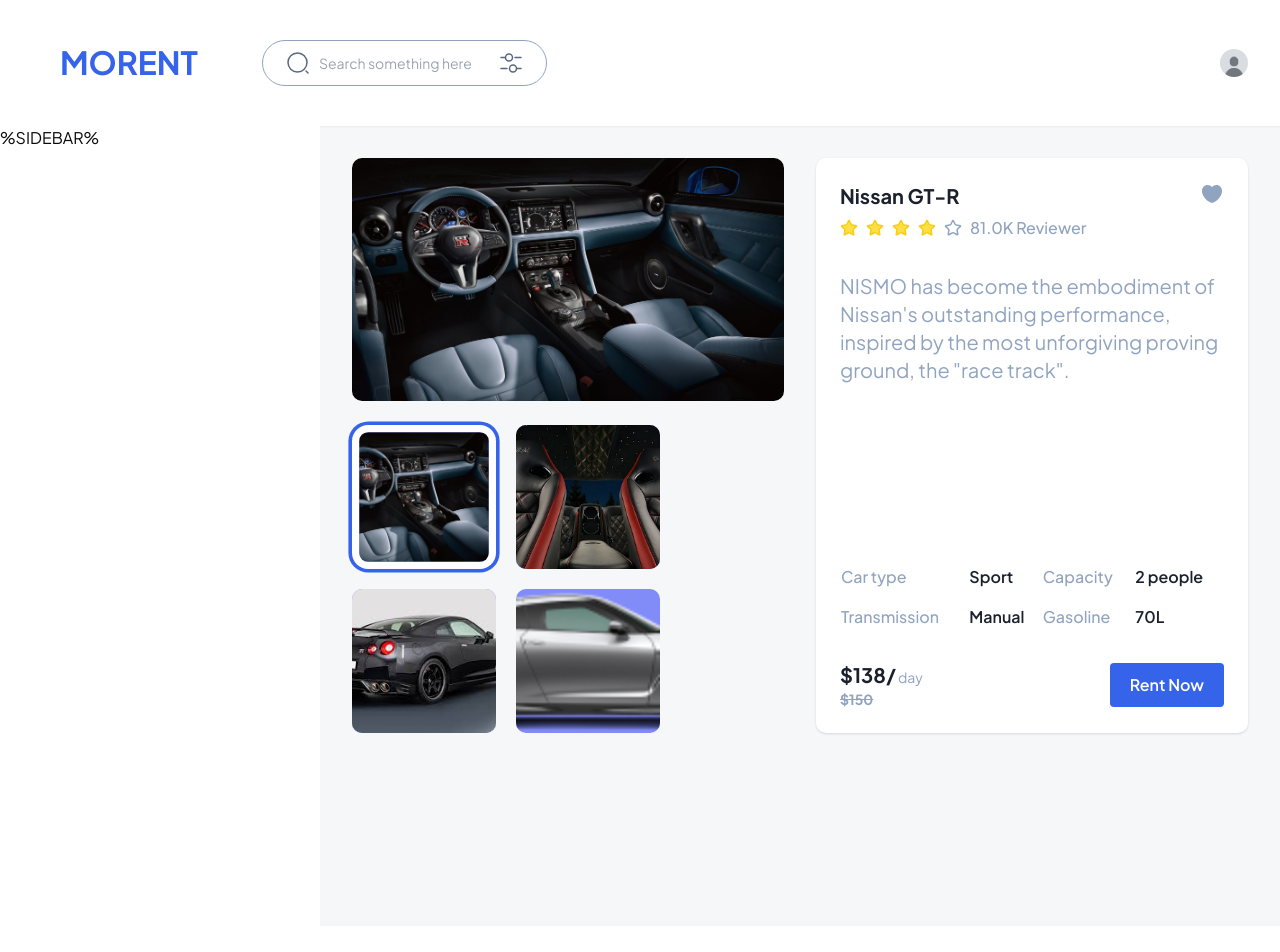
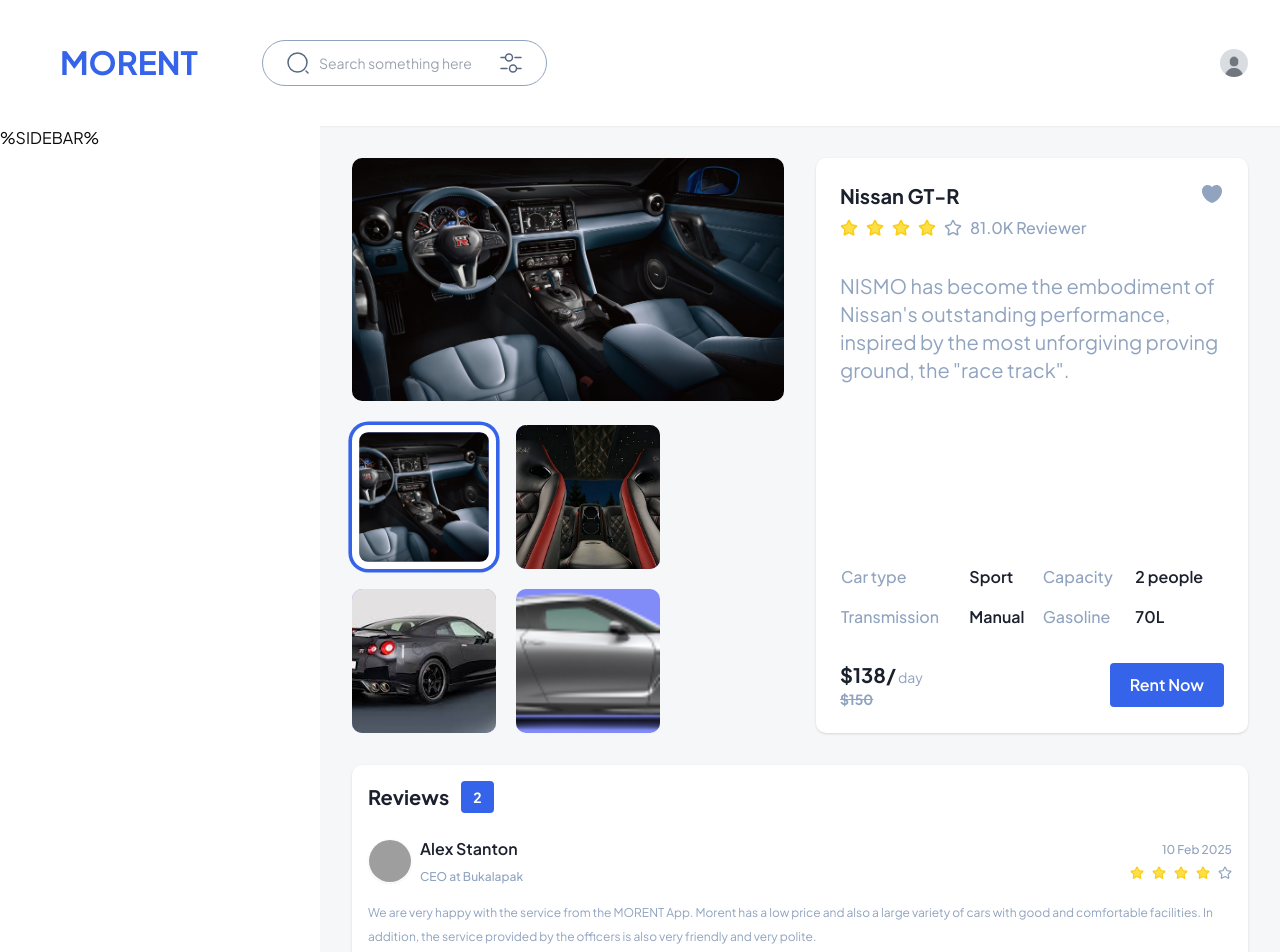
Before and after one commit to Ahmedd26/car-rental-agency, a Next.js app: page /cars/1 in a window 1280 px wide. Shown: the top 952 px of the page. Built offline with nearby package versions, Linux system fonts and the light colour scheme; grey boxes are pictures that could not be loaded.

Commit message:
`Added CarReviewsSection component to page and its related components`

```diff
--- /dev/null
+++ b/app/_components/carDetails/CarReviewsCard.tsx
@@ -0,0 +1,14 @@
+import { IReview } from "@/types/review";
+import ReviewCardBody from "@/app/_components/carDetails/ReviewCardBody";
+import ReviewCardHeader from "@/app/_components/carDetails/ReviewCardHeader";
+interface Props {
+  review: IReview;
+}
+export default function CarReviewsCard({ review }: Props) {
+  return (
+    <div>
+      <ReviewCardHeader review={review} />
+      <ReviewCardBody className="mt-4" body={review.review} />
+    </div>
+  );
+}
--- /dev/null
+++ b/app/_components/carDetails/CarReviewsSection.tsx
@@ -0,0 +1,49 @@
+import CarReviewsCard from "@/app/_components/carDetails/CarReviewsCard";
+import ReviewsSectionHeader from "@/app/_components/carDetails/ReviewsSectionHeader";
+import { type IReview } from "@/types/review";
+import { type TailwindClass } from "@/types/tailwind";
+
+interface Props {
+  className?: TailwindClass;
+}
+export default function CarReviewsSection({ className }: Props) {
+  const reviews = tempData; // Will be replaced later After DB Deployment
+  return (
+    <div className={`${className ?? ""} rounded-10 bg-white p-4 shadow`}>
+      <ReviewsSectionHeader reviewsCount={reviews.length} />
+      <div className="grid grid-cols-1 gap-5">
+        {reviews.map((review) => (
+          <CarReviewsCard review={review} key={review.id} />
+        ))}
+      </div>
+    </div>
+  );
+}
+const tempData: IReview[] = [
+  {
+    user: {
+      name: "Alex Stanton",
+      title: "CEO",
+      company: "Bukalapak",
+      photo: "/assets/person.jpg",
+    },
+    date: "2025-02-10",
+    id: 12,
+    rating: 4,
+    review:
+      "We are very happy with the service from the MORENT App. Morent has a low price and also a large variety of cars with good and comfortable facilities. In addition, the service provided by the officers is also very friendly and very polite.",
+  },
+  {
+    user: {
+      name: "Jason Smith",
+      title: "Senior Operations",
+      company: "New Clear Ideas",
+      photo: "/assets/person.jpg",
+    },
+    date: "2025-05-19",
+    id: 15,
+    rating: 3,
+    review:
+      "We are very happy with the service from the MORENT App. Morent has a low price and also a large variety of cars with good and comfortable facilities. In addition, the service provided by the officers is also very friendly and very polite.",
+  },
+];
--- /dev/null
+++ b/app/_components/carDetails/ReviewCardBody.tsx
@@ -0,0 +1,29 @@
+"use client";
+
+import { TailwindClass } from "@/types/tailwind";
+import { useState } from "react";
+
+interface Props {
+  body: string;
+  className?: TailwindClass;
+}
+
+export default function ReviewCardBody({ body, className }: Props) {
+  const [isExpanded, setIsExpanded] = useState(false);
+  const toggle = () => setIsExpanded((cur) => !cur);
+  return (
+    <>
+      <p
+        onClick={toggle}
+        className={`${className ?? ""} ${isExpanded ? "" : "line-clamp-2 lg:line-clamp-4"} text-xs leading-[200%] text-secondary-300`}
+      >
+        {body}{" "}
+      </p>
+      {!isExpanded && (
+        <button className="text-xs text-primary-500 lg:hidden" onClick={toggle}>
+          read more
+        </button>
+      )}
+    </>
+  );
+}
--- /dev/null
+++ b/app/_components/carDetails/ReviewCardHeader.tsx
@@ -0,0 +1,34 @@
+import Stars from "@/app/_components/Stars";
+import { IReview } from "@/types/review";
+import { format as formatDate } from "date-fns";
+import Image from "next/image";
+
+interface HeaderProps {
+  review: IReview;
+}
+export default function ReviewCardHeader({ review }: HeaderProps) {
+  const { name, photo, company, title } = review.user;
+  return (
+    <div className="flex items-center justify-between">
+      {/* Left */}
+      <div className="flex items-center gap-2">
+        <div className="relative aspect-square w-11 overflow-hidden rounded-full border border-primary-100/15 shadow-sm">
+          <Image src={photo} alt="user" fill className="object-cover" />
+        </div>
+        <div className="flex flex-col gap-2">
+          <h3 className="text-base font-semibold text-secondary-500">{name}</h3>
+          <h4 className="text-xs font-medium text-secondary-300">
+            {title} at {company}
+          </h4>
+        </div>
+      </div>
+      {/* Right */}
+      <div className="flex flex-col items-end gap-2">
+        <h3 className="text-xs font-medium text-secondary-300">
+          {formatDate(review.date, "d MMM yyyy")}
+        </h3>
+        <Stars starCount={review.rating} maxStarCount={5} />
+      </div>
+    </div>
+  );
+}
--- /dev/null
+++ b/app/_components/carDetails/ReviewsSectionHeader.tsx
@@ -0,0 +1,14 @@
+export default function ReviewsSectionHeader({
+  reviewsCount,
+}: {
+  reviewsCount: number;
+}) {
+  return (
+    <div className="mb-6 flex items-center gap-3">
+      <h3 className="text-xl font-bold text-secondary-500">Reviews</h3>
+      <span className="rounded-sm bg-primary-500 px-3 py-1.5 text-sm font-bold text-white">
+        {reviewsCount}
+      </span>
+    </div>
+  );
+}
--- a/app/cars/[carId]/page.tsx
+++ b/app/cars/[carId]/page.tsx
@@ -1,9 +1,6 @@
 import CarDetailsCard from "@/app/_components/carDetails/CarDetailsCard";
 import CarGallery from "@/app/_components/carDetails/CarGallery";
-
-// type CarParams = {
-//   carId: string;
-// };
+import CarReviewsSection from "@/app/_components/carDetails/CarReviewsSection";
 
 const images = [
   "/assets/look-1.jpg",
@@ -11,16 +8,19 @@
   "/assets/look-3.jpg",
   "/assets/Car.png",
 ];
+// type CarParams = {
+//   carId: string;
+// };
 
 // export default function page({ params }: { params: CarParams }) {
 export default function page() {
   return (
-    // <div className="my-8 px-6 lg:px-16">
     <div className="">
       <div className="grid grid-cols-1 items-stretch justify-center gap-8 lg:grid-cols-2">
         <CarGallery images={images} />
         <CarDetailsCard />
       </div>
+      <CarReviewsSection className="mt-8" />
     </div>
   );
 }
--- /dev/null
+++ b/types/review.ts
@@ -0,0 +1,12 @@
+export interface IReview {
+  id: number;
+  user: {
+    name: string;
+    title: string;
+    company: string;
+    photo: string;
+  };
+  rating: number;
+  date: string | Date;
+  review: string;
+}
```
Also changed, not shown: 1 other file (tests, documents, lock files or other folders).
